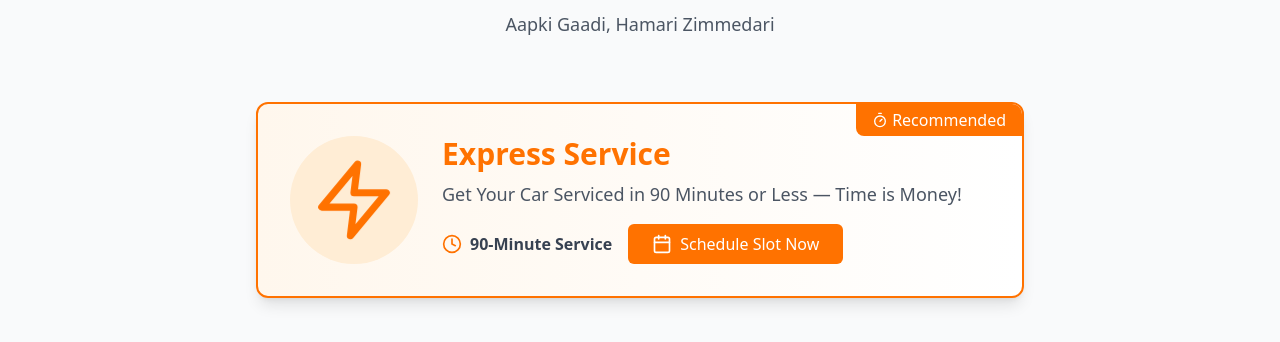
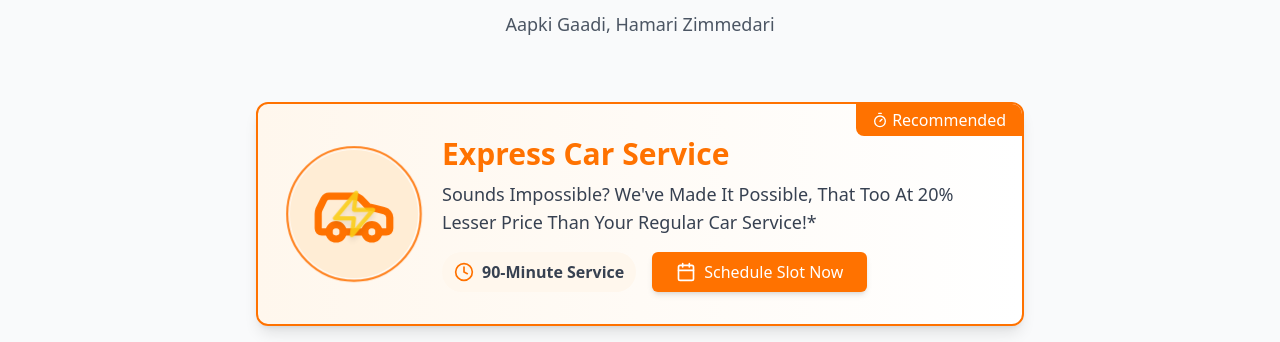
Before and after one commit to gaadimech/GaadiMech-PWA, a React (Vite) app: page / in a window 1280 px wide. Shown: the part 1080-1422 px from the top of the page. Built offline with nearby package versions, Linux system fonts and the light colour scheme; no server answers; a web font is replaced by a local one.

Commit message:
Enhance Express Service section with dynamic icon and animated design

```diff
--- a/src/components/Services.tsx
+++ b/src/components/Services.tsx
@@ -1,7 +1,7 @@
 import React from 'react';
 import { useNavigate } from 'react-router-dom';
 import { motion } from 'framer-motion';
-import { Clock, ArrowRight, Zap, Timer, Calendar, ChevronRight } from 'lucide-react';
+import { Clock, ArrowRight, Zap, Timer, Calendar, ChevronRight, Car } from 'lucide-react';
 
 const services = [
   {
@@ -15,13 +15,27 @@ const services = [
           repeat: Infinity,
           ease: "easeInOut"
         }}
-        className="w-full h-full"
+        className="w-full h-full relative"
       >
-        <Zap className="w-full h-full text-[#FF7200]" />
+        <Car className="w-full h-full text-[#FF7200] relative z-10" />
+        <motion.div
+          className="absolute inset-0 flex items-center justify-center z-20"
+          animate={{
+            scale: [1, 1.3, 1],
+            opacity: [0.7, 1, 0.7]
+          }}
+          transition={{
+            duration: 1.5,
+            repeat: Infinity,
+            ease: "easeInOut"
+          }}
+        >
+          <Zap className="w-1/2 h-1/2 text-yellow-400 drop-shadow-md" />
+        </motion.div>
       </motion.div>
     ),
-    title: 'Express Service',
-    description: 'Get Your Car Serviced in 90 Minutes or Less — Time is Money!',
+    title: 'Express Car Service',
+    description: 'Sounds Impossible? We\'ve Made It Possible, That Too At 20% Lesser Price Than Your Regular Car Service!*',
     highlight: true,
     link: '/express',
     featured: true
@@ -117,25 +131,36 @@ const Services = () => {
               </div>
 
               <div className="flex flex-col md:flex-row items-center gap-6">
-                <div className="w-24 h-24 md:w-32 md:h-32 flex-shrink-0 bg-orange-100 rounded-full p-6 flex items-center justify-center">
+                <div className="w-24 h-24 md:w-32 md:h-32 flex-shrink-0 bg-orange-100 rounded-full p-6 flex items-center justify-center relative">
                   {featuredService.icon}
+                  <motion.div
+                    className="absolute inset-0 rounded-full border-2 border-[#FF7200]"
+                    animate={{
+                      scale: [1, 1.1, 1],
+                      opacity: [1, 0.8, 1]
+                    }}
+                    transition={{
+                      repeat: Infinity,
+                      duration: 2
+                    }}
+                  ></motion.div>
                 </div>
                 <div className="flex-grow text-center md:text-left">
                   <h3 className="text-2xl md:text-3xl font-bold text-[#FF7200] mb-2">
                     {featuredService.title}
                   </h3>
-                  <p className="text-lg text-gray-600 mb-4">
+                  <p className="text-lg text-gray-700 mb-4 font-medium">
                     {featuredService.description}
                   </p>
                   <div className="flex flex-wrap gap-4 justify-center md:justify-start">
-                    <div className="flex items-center text-gray-700">
+                    <div className="flex items-center text-gray-700 bg-orange-50 px-3 py-1 rounded-full">
                       <Clock className="w-5 h-5 mr-2 text-[#FF7200]" />
                       <span className="font-bold">90-Minute Service</span>
                     </div>
                     <motion.button
                       whileHover={{ scale: 1.05 }}
                       whileTap={{ scale: 0.95 }}
-                      className="bg-[#FF7200] text-white px-6 py-2 rounded-md hover:bg-[#0e5aa8] transition-colors flex items-center gap-2"
+                      className="bg-[#FF7200] text-white px-6 py-2 rounded-md hover:bg-[#0e5aa8] transition-colors flex items-center gap-2 shadow-md"
                     >
                       <Calendar className="w-5 h-5" />
                       Schedule Slot Now
```
